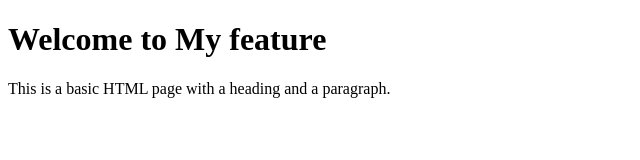
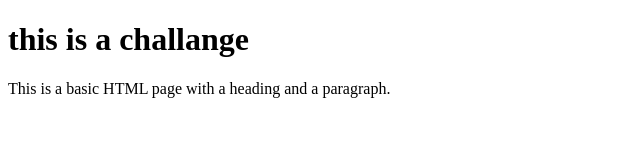
Before and after one commit to KoceeEneh/Merge-Conflict-Task3, a plain HTML site: page index.html in a window 1280 px wide. Shown: the whole page, without its empty margins (0-640 px from the left). Drawn offline with Linux system fonts and the light colour scheme.

Commit message:
Update index.html

```diff
--- a/index.html
+++ b/index.html
@@ -6,7 +6,7 @@
     <title>Simple HTML Page</title>
 </head>
 <body>
-    <h1>Welcome to My feature</h1>
+    <h1>this is a challange </h1>
     <p>This is a basic HTML page with a heading and a paragraph.</p>
 </body>
 </html>
```
